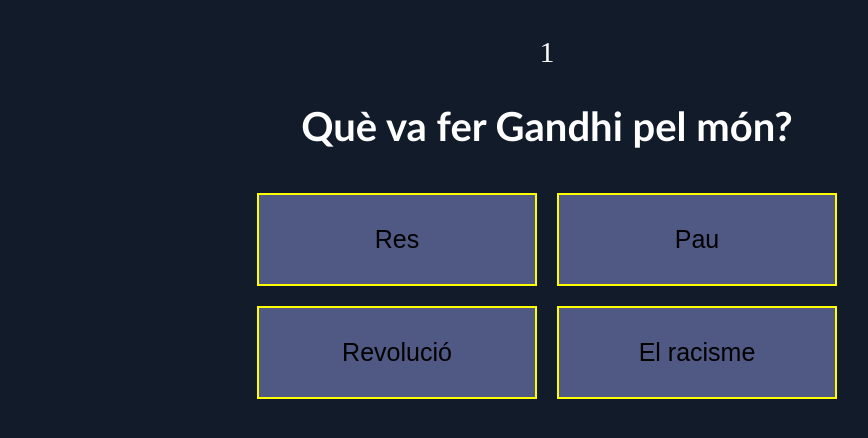
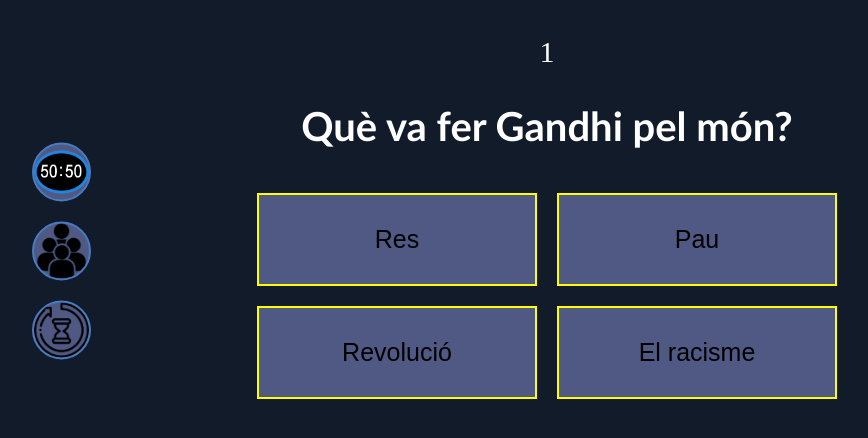
Before and after one commit to DiegoParesL/ScrumQuienQuiereSerMillonario, a PHP site: page /game.php in a window 1280 px wide. Shown: the part 213-651 px from the top of the page, without its empty margins (93-961 px from the left). Run offline with PHP 8.4, Linux system fonts and the light colour scheme.

Commit message:
COMODINES BUTTONS

```diff
--- a/code/game.php
+++ b/code/game.php
@@ -10,6 +10,19 @@
     <img src="images/milionari.png" alt="" height="150px" width="150px">
     <div id="preguntasContainer">
 
+    <div class="vertical-buttons">
+        <button onclick="funcionUno()">
+            <img src="images/comodin50.png" alt="" width="50" height="50">
+
+        </button>
+        <button onclick="funcionDos()">
+            <img src="images/comodinpublico.png" alt="" width="50" height="50">
+
+        </button>
+        <button onclick="funcionTres()">
+            <img src="images/comodintiempoextra.png" alt="" width="550" height="50">
+        </button>
+    </div>
     <?php
     session_start();
 
@@ -173,5 +186,7 @@
     <?php } ?>
     </script>
 
+
+
 </body>
 </html>
--- a/code/style.css
+++ b/code/style.css
@@ -127,3 +127,33 @@ div > button {
 }
 
 /* *************************************************************************************** */
+
+
+.vertical-buttons {
+    position: fixed;
+    left: 115px;
+    top: 58%;
+    transform: translateY(-50%);
+    display: flex;
+    flex-direction: column;
+}
+
+.vertical-buttons button {
+    display: flex;
+    align-items: center;
+    justify-content: center;
+    width: 59px; /* Diámetro del círculo */
+    height: 59px; /* Diámetro del círculo */
+    border: none; /* Elimina el borde */
+    border-radius: 50%; /* Borde redondo para hacer el círculo */
+    cursor: pointer;
+    overflow: hidden; /* Recorta la imagen para adaptarla al círculo */
+    padding: 0; /* Elimina el relleno interno del botón */
+    border: 2px solid rgb(71, 124, 194);
+}
+
+.vertical-buttons button img {
+    width: 100%; /* Ocupa todo el ancho del botón */
+    height: auto; /* Altura automática para mantener la proporción */
+    object-fit: cover; /* Ajusta la imagen a las dimensiones del botón */
+}
```
Also changed, not shown: code/images/COMODIN50.png (added), code/images/comodinpublico.png (added), code/images/comodintiempoextra.png (added).
